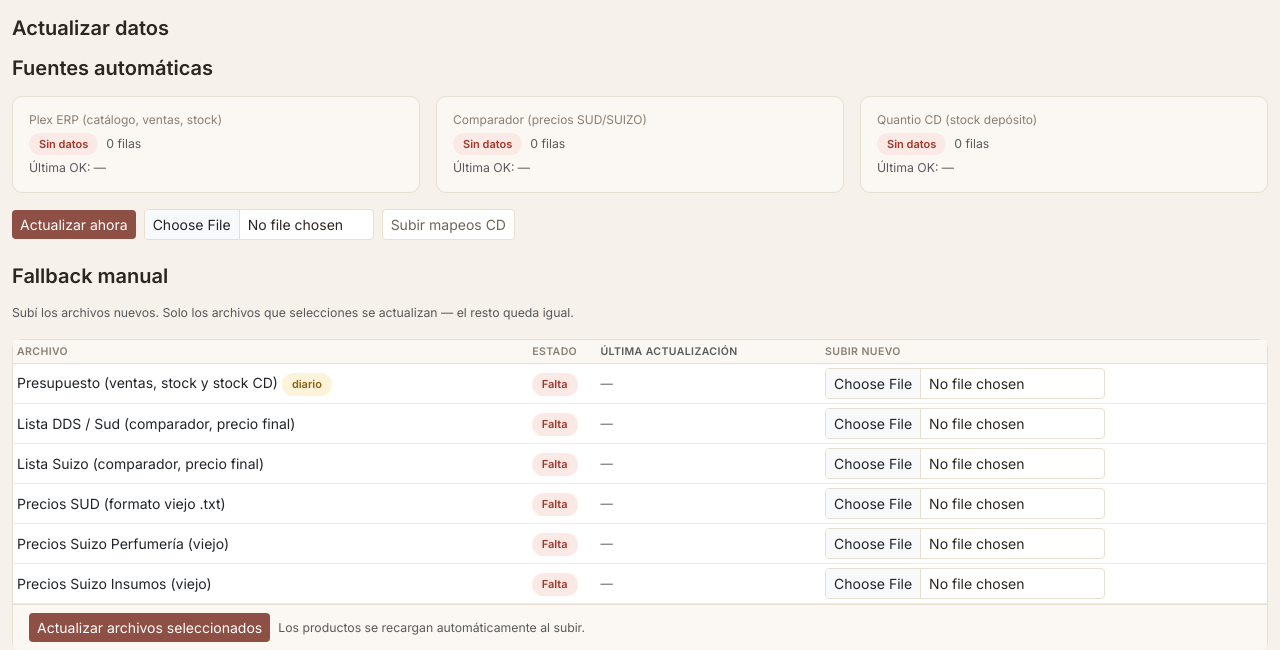
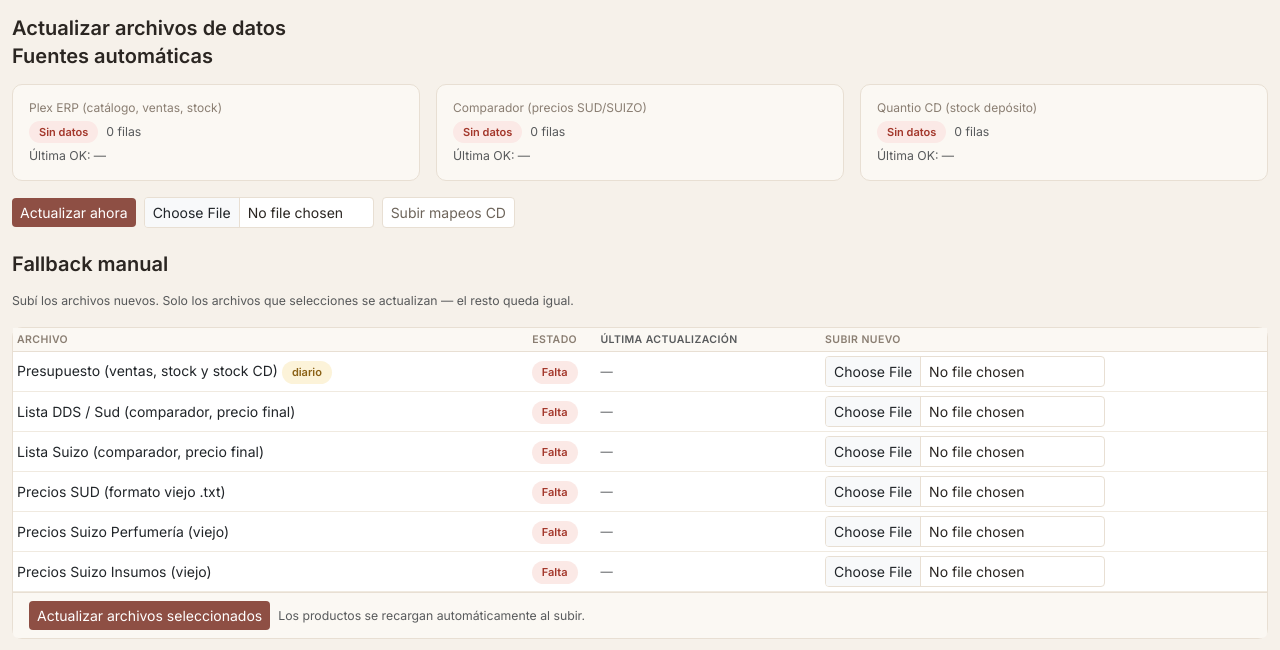
Before and after one commit to dayfloresred-dotcom/App-Pedidos, a Flask app: page /actualizar-datos in a window 1280 px wide. Shown: the part 54-704 px from the top of the page. Run offline with Flask 3, Linux system fonts and the light colour scheme; the visitor is signed in with stand-in values (Sample User, id 1); data that the repository does not hold is empty.

Commit message:
Fix: block scripts como hermano de content en actualizar_datos + heading original
- Mueve {% block scripts %} fuera de {% block content %} (era hijo, ahora es hermano) para que refrescarFuentes() aparezca una sola vez en el HTML renderizado
- Restaura heading original: "Actualizar archivos de datos" con class="mb-1"
- Verificado: script aparece 1 sola vez; suite 38/38 tests OK

Co-Authored-By: Claude Fable 5 <noreply@anthropic.com>

```diff
--- a/templates/actualizar_datos.html
+++ b/templates/actualizar_datos.html
@@ -1,6 +1,6 @@
 {% extends "base.html" %}
 {% block content %}
-<h5 class="mb-3">Actualizar datos</h5>
+<h5 class="mb-1">Actualizar archivos de datos</h5>
 
 <h5 class="mb-3">Fuentes automáticas</h5>
 <div class="row g-3 mb-3">
@@ -92,7 +92,7 @@
     </div>
   </div>
 </form>
-
+{% endblock %}
 {% block scripts %}
 <script>
 async function refrescarFuentes(btn) {
@@ -114,4 +114,3 @@ async function refrescarFuentes(btn) {
 }
 </script>
 {% endblock %}
-{% endblock %}
```
